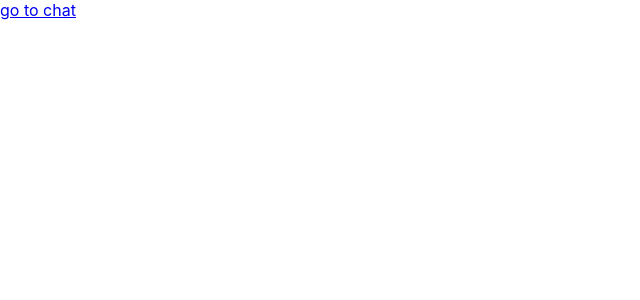
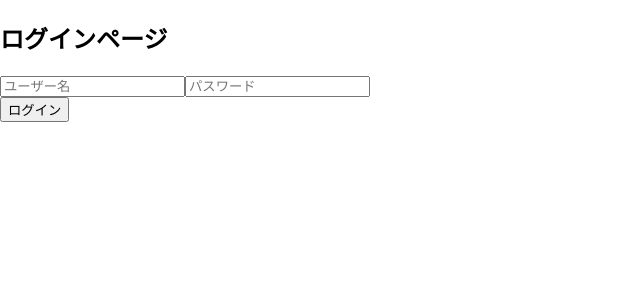
Before and after one commit to nemo-yu103/Chat_app, a React (Create React App) app: page /login in a window 1280 px wide. Shown: the top 300 px of the page, without its empty margins (0-640 px from the left). Built offline with nearby package versions, Linux system fonts and the light colour scheme.

Commit message:
LoginPage

```diff
--- a/src/routes/Login.js
+++ b/src/routes/Login.js
@@ -1,12 +1,52 @@
+import React, { useState } from "react";
+import { useNavigate } from "react-router-dom";
 import { Link } from "react-router-dom";
 
 const Login = () => {
+    const [userename, setUsername] = useState("");
+    const [password, setPassword] = useState("");
+    const [error, setError] = useState("");
+
+    const navigate = useNavigate();
+
+    const handleLogin = () => {
+        // ログイン処理のロジックをここに追加
+        if (userename.trim() === "" || password.trim() === "") {
+            setError("ユーザー名とパスワードを入力してください");
+            return;
+        }
+
+        //　仮ログイン成功
+        setError("");
+        navigate('/chat');
+    };
+
+
     return (
-        <div>
-            <Link to='/chat'>
-                go to chat
-            </Link>
-        </div>
+        <>
+            <div>
+                <h2>ログインページ</h2>
+
+                <input
+                    type="text"
+                    placeholder="ユーザー名"
+                    value={userename}
+                    onChange={(e) => setUsername(e.target.value)}
+                />
+                <input
+                    type="password"
+                    placeholder="パスワード"
+                    value={password}
+                    onChange={(e) => setPassword(e.target.value)}
+                />
+
+                <div>
+                    <button onClick={handleLogin}>ログイン</button>
+                </div>
+                {error && <p style={{ color: 'red' }}>{error}</p>}
+
+            </div>
+        </>
     )
 }
 
```
Also changed, not shown: 1 other file (tests, documents, lock files or other folders).
